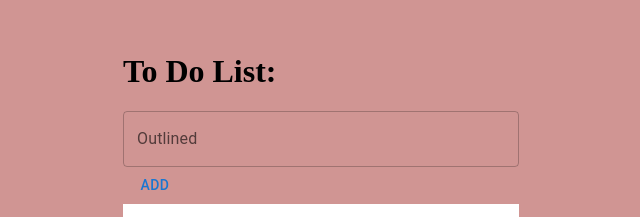
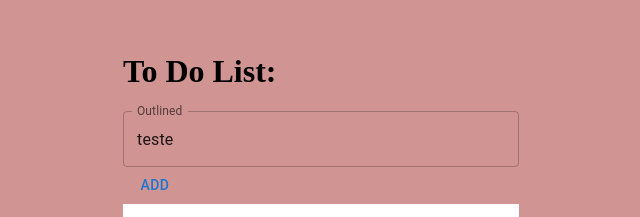
Before and after one commit to jubassul/To-Do-List, a React (Create React App) app: page / in a window 1280 px wide. Shown: the part 247-464 px from the top of the page, without its empty margins (319-959 px from the left). Built offline with nearby package versions, Linux system fonts and the light colour scheme.

Commit message:
change state from input and add function onclick from the button

```diff
--- a/src/components/Form.jsx
+++ b/src/components/Form.jsx
@@ -1,18 +1,28 @@
 import React from "react";
 import TextField from "@mui/material/TextField";
-import Button from '@mui/material/Button';
-
+import Button from "@mui/material/Button";
+import { useState } from "react";
 export default function Form() {
+  const [input, setInput] = useState("teste");
+  const addToList = () => {
+    alert("O que o usuário digitou " + input);
+  };
   return (
     <>
-
       <div className="form">
         <h1>To Do List:</h1>
-            <TextField id="outlined-basic" label="Outlined"
-            variant="outlined" fullWidth  />
-            <Button  className='button'> Add </Button>
+        <TextField
+          id="outlined-basic"
+          label="Outlined"
+          variant="outlined"
+          fullWidth
+          value={input}
+          onChange={(event) => setInput(event.target.value)}
+        />
+        <Button className="button" onClick={addToList}>
+          Add
+        </Button>
       </div>
-
     </>
   );
 }
```
Lines whose indentation alone changed are shown as unchanged.
